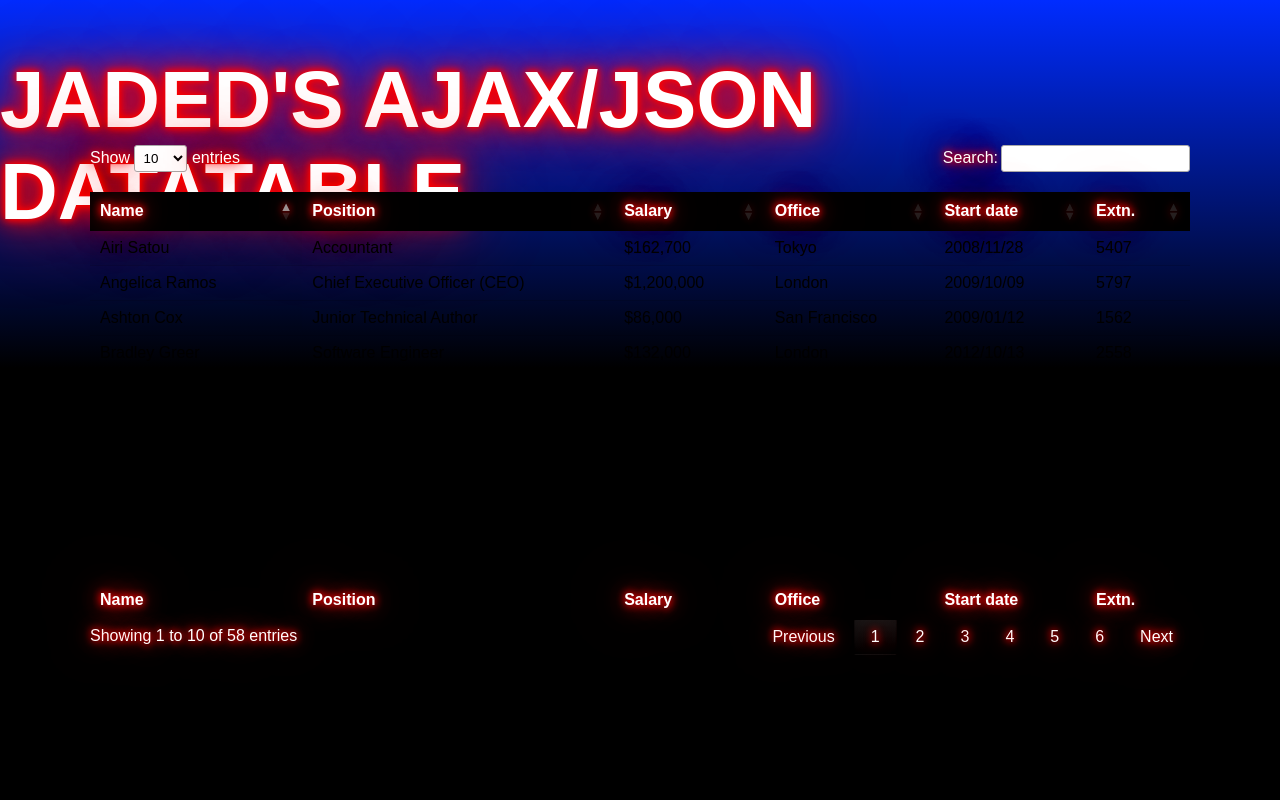
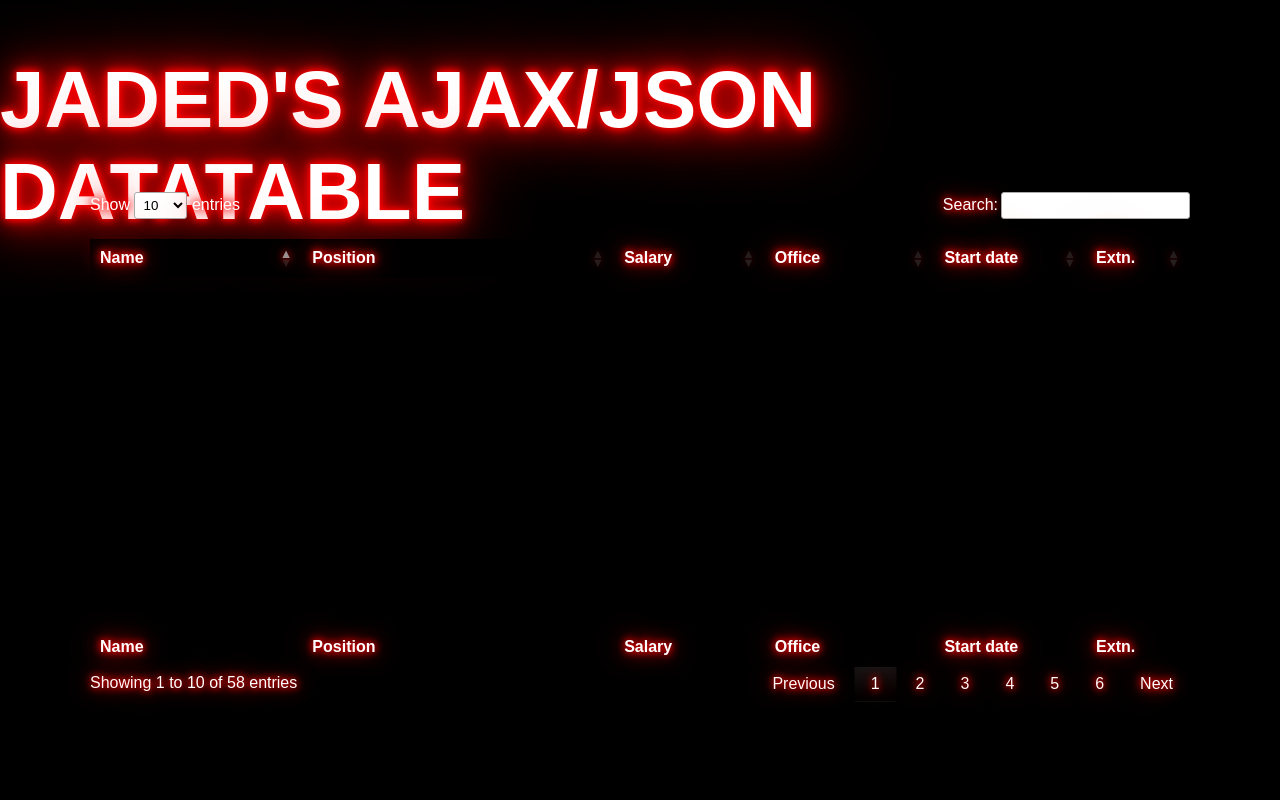
Before and after one commit to jaderaposa/VSCO_Jade, a PHP site: page /datatable.php in a window 1280 px wide. Run offline with PHP 8.4, Linux system fonts and the light colour scheme; some libraries are stand-ins or nearby versions.

Commit message:
asdasdsadsadad

```diff
--- a/ITPC222/Activity-1_Finals/css/style.css
+++ b/ITPC222/Activity-1_Finals/css/style.css
@@ -4,11 +4,18 @@
 	-ms-box-sizing: border-box;
 	box-sizing: border-box;
 }
+html {
+	height: 100%;
+}
+
 body{
 	font-family: arial;
 	font-size: 16px;
 	margin: 0;
-	background: linear-gradient(0deg, rgba(0,0,0,1) 54%, rgba(0,44,255,1) 100%);
+	background: black;
+	background-size: cover;
+	background-position: center;
+	min-height: 100%;
 	color: #000;
 	display: flex;
 	align-items: center;
@@ -21,7 +28,9 @@
 }
 .container{
 	max-width: 1100px;
-	width: 100%;
+    top: 12rem;
+    width: 100%;
+    position: absolute;
 }
 table thead tr td,
 table thead tr th,
```
Also changed, not shown: ITPC222/Activity-1_Finals/datatable.php (+8 -1 lines).
